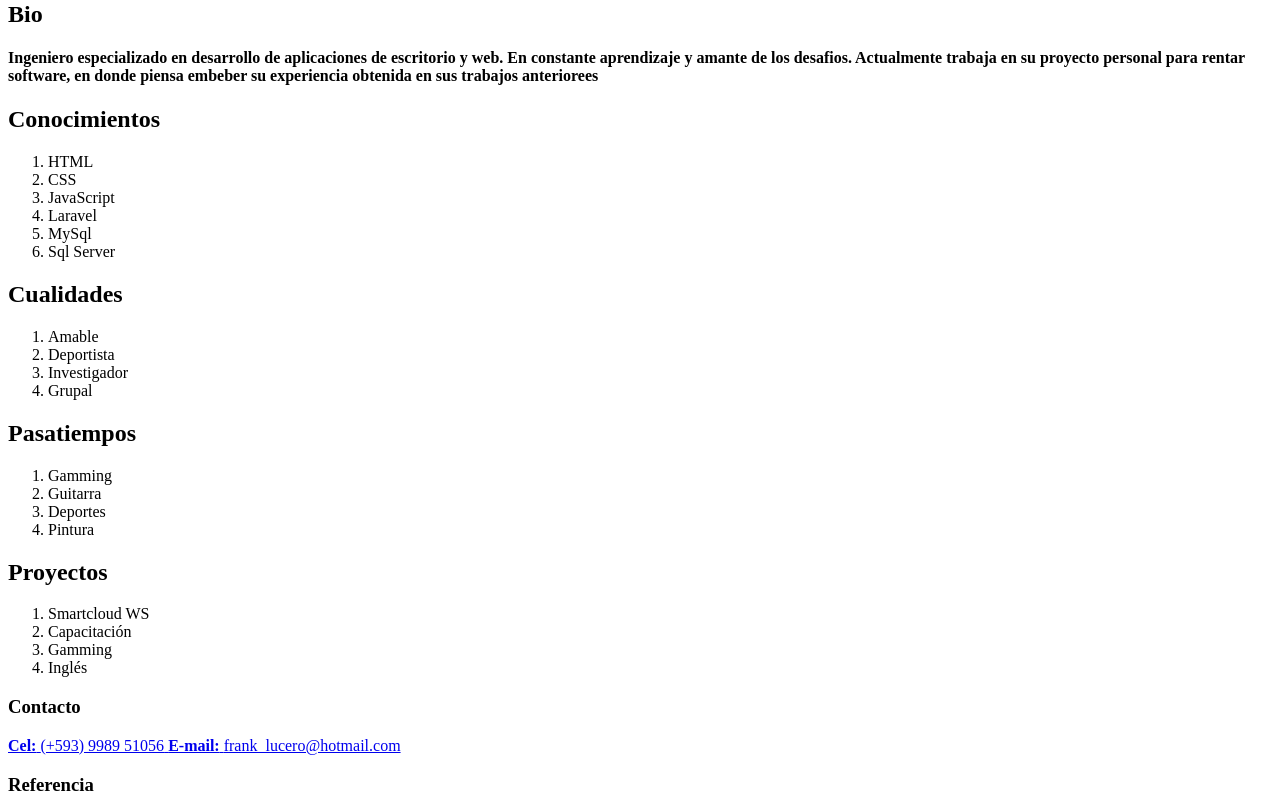
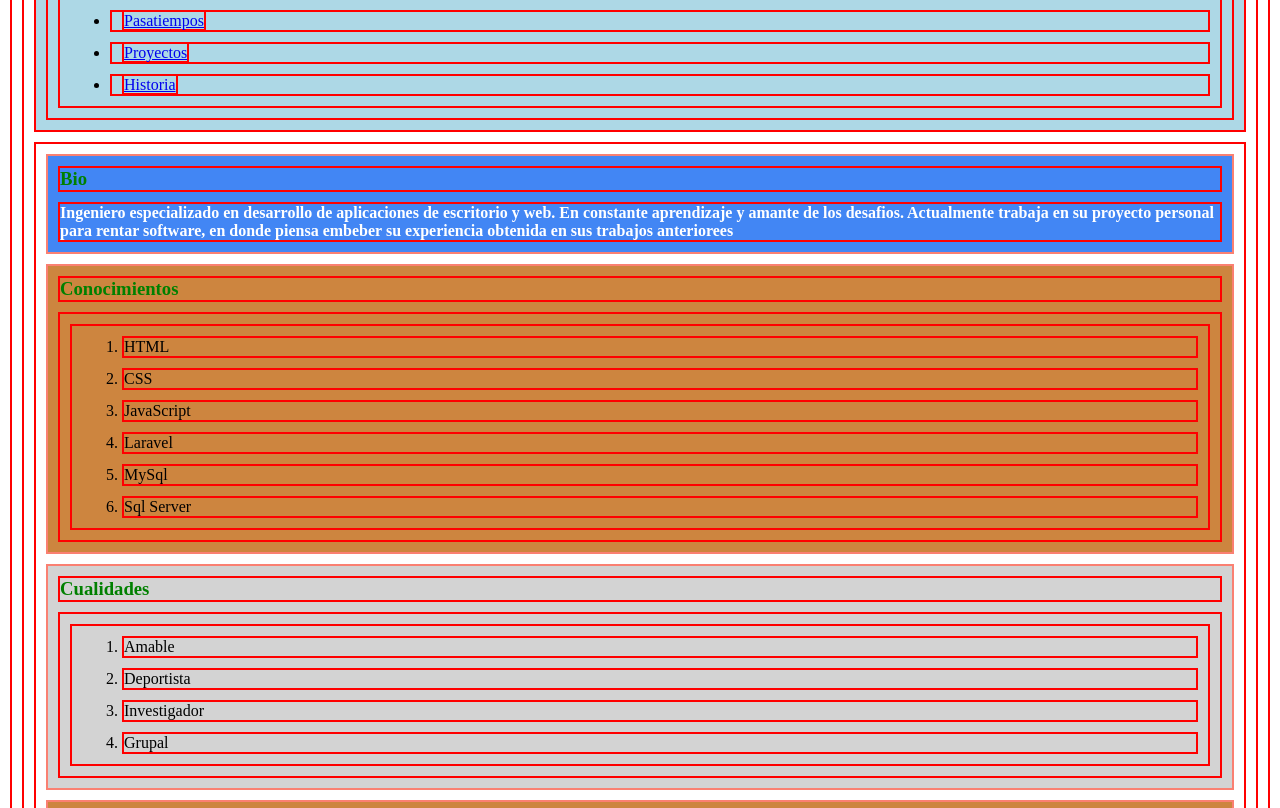
Before and after one commit to Alercard/personal, a plain HTML site: page index.html in a window 1280 px wide. Shown: the part 512-1320 px from the top of the page. Drawn offline with Linux system fonts and the light colour scheme.

Commit message:
Tipos de Etiqueta

```diff
--- /dev/null
+++ b/css/tipos_etiqueta.css
@@ -0,0 +1,43 @@
+/* selector universal */
+* {
+	border: 2px solid red;
+	margin: 10px;
+}
+
+/* selector de etiqueta */
+header {
+	background: lightblue;
+}
+
+section {
+	border-color: salmon;
+}
+
+h3 {
+	color: blue;
+}
+
+footer {
+	background: black;
+	color: white;
+}
+
+/* selector descendente */
+section h3 {
+	color: green;
+}
+
+/* selector de clase */
+.bg-1 {
+	background: lightgray;
+}
+.bg-2 {
+	background: peru;
+}
+
+/* selector de id */
+/* los id solo pueden existir uno por pagina */
+#bio {
+	background: #4286f4;
+	color: white;
+}
--- a/index.html
+++ b/index.html
@@ -3,6 +3,7 @@
 	<head>
 		<meta charset="utf-8">
 		<title>Franklin Lucero</title>
+		<link rel="stylesheet" type="text/css" href="css/tipos_etiqueta.css">
 	</head>
 	<!-- body: Importante, es en donde se programa el contenido -->
 	<body>
@@ -15,8 +16,8 @@
 			<!-- H1 debe ser un resumen de lo que se quiero mostrar en la página  -->
 			<!-- H1 se deberia usar una sola vez por pagina para mejorar el SEO  -->
 			<h1>Franklin Lucero</h1>
-			<h2>Ingeniero en Sistemas</h2>
-			<h2>Ecuador - Guayaquil</h2>
+			<h3>Ingeniero en Sistemas</h3>
+			<h3>Ecuador - Guayaquil</h3>
 			<!-- Nav: se usa para menus -->
 			<nav>
 				<!-- ul: unordered list, es una lista desordenada de elementos -->
@@ -45,12 +46,12 @@
 		</header>
 		<!-- section: se usa dividir contenido -->
 		<div>
-			<section>
-				<h2>Bio</h2>
+			<section id="bio" class="bg-1">
+				<h3>Bio</h3>
 				<h4>Ingeniero especializado en desarrollo de aplicaciones de escritorio y web. En constante aprendizaje y amante de los desafios. Actualmente trabaja en su proyecto personal para rentar software, en donde piensa embeber su experiencia obtenida en sus trabajos anteriorees</h4>
 			</section>
-			<section id="conocimientos">
-				<h2>Conocimientos</h2>
+			<section id="conocimientos" class="bg-2">
+				<h3>Conocimientos</h3>
 				<!-- article: se usa para contener contenido especifico -->
 				<article>
 					<!-- ol: lista ordenada, cada item tendra un numero de prefijo segun el ordenada -->
@@ -64,8 +65,8 @@
 					</ol>
 				</article>
 			</section>
-			<section id="cualidades">
-				<h2>Cualidades</h2>
+			<section id="cualidades" class="bg-1">
+				<h3>Cualidades</h3>
 				<article>
 					<!-- ol: lista ordenada, cada item tendra un numero de prefijo segun el ordenada -->
 					<ol>
@@ -76,8 +77,8 @@
 					</ol>
 				</article>
 			</section>
-			<section id="pasatiempos">
-				<h2>Pasatiempos</h2>
+			<section id="pasatiempos" class="bg-2">
+				<h3>Pasatiempos</h3>
 				<article>
 					<!-- ol: lista ordenada, cada item tendra un numero de prefijo segun el ordenada -->
 					<ol>
@@ -88,8 +89,8 @@
 					</ol>
 				</article>
 			</section>
-			<section id="proyectos">
-				<h2>Proyectos</h2>
+			<section id="proyectos" class="bg-1">
+				<h3>Proyectos</h3>
 				<article>
 					<!-- ol: lista ordenada, cada item tendra un numero de prefijo segun el ordenada -->
 					<ol>
```
